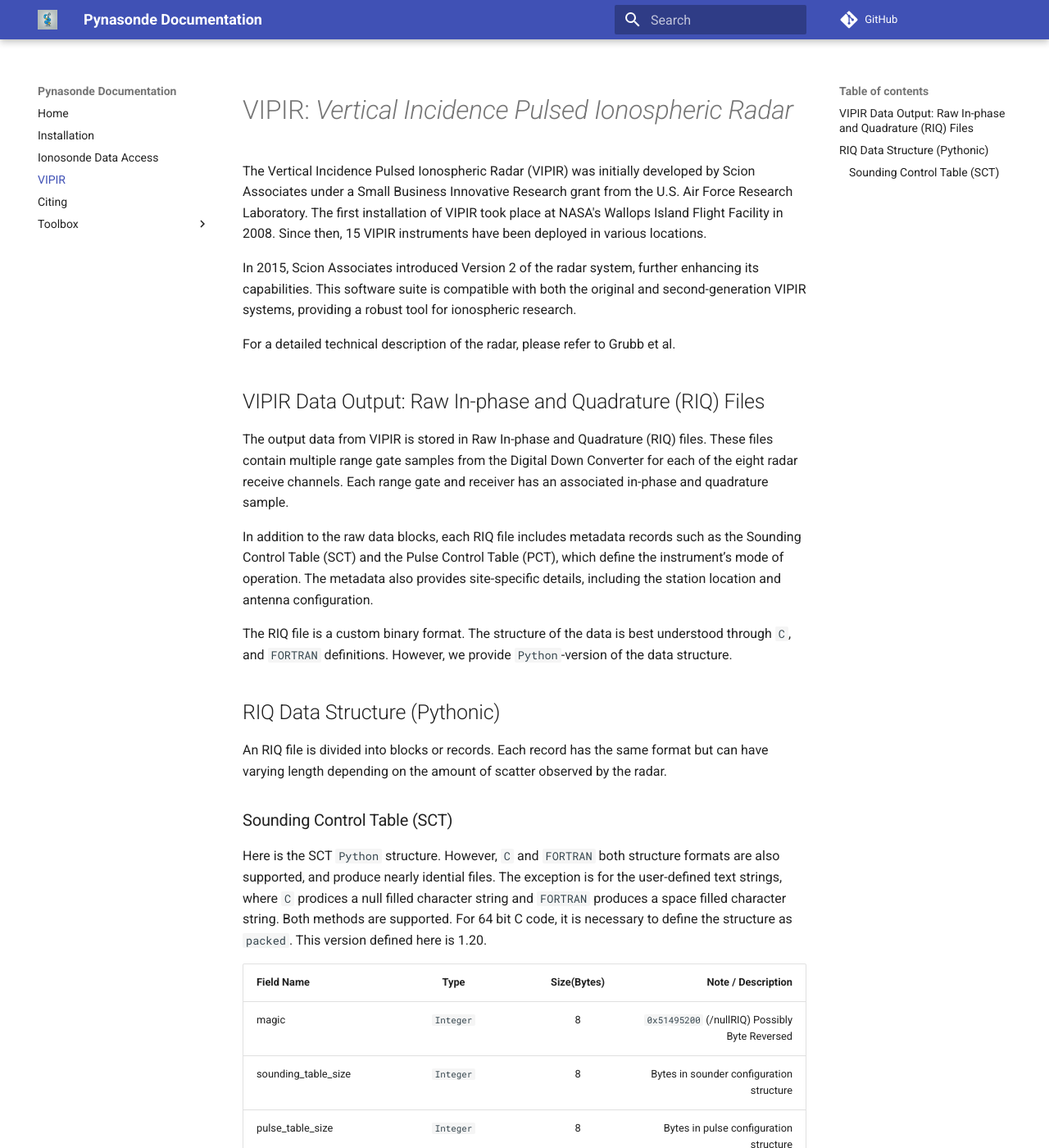
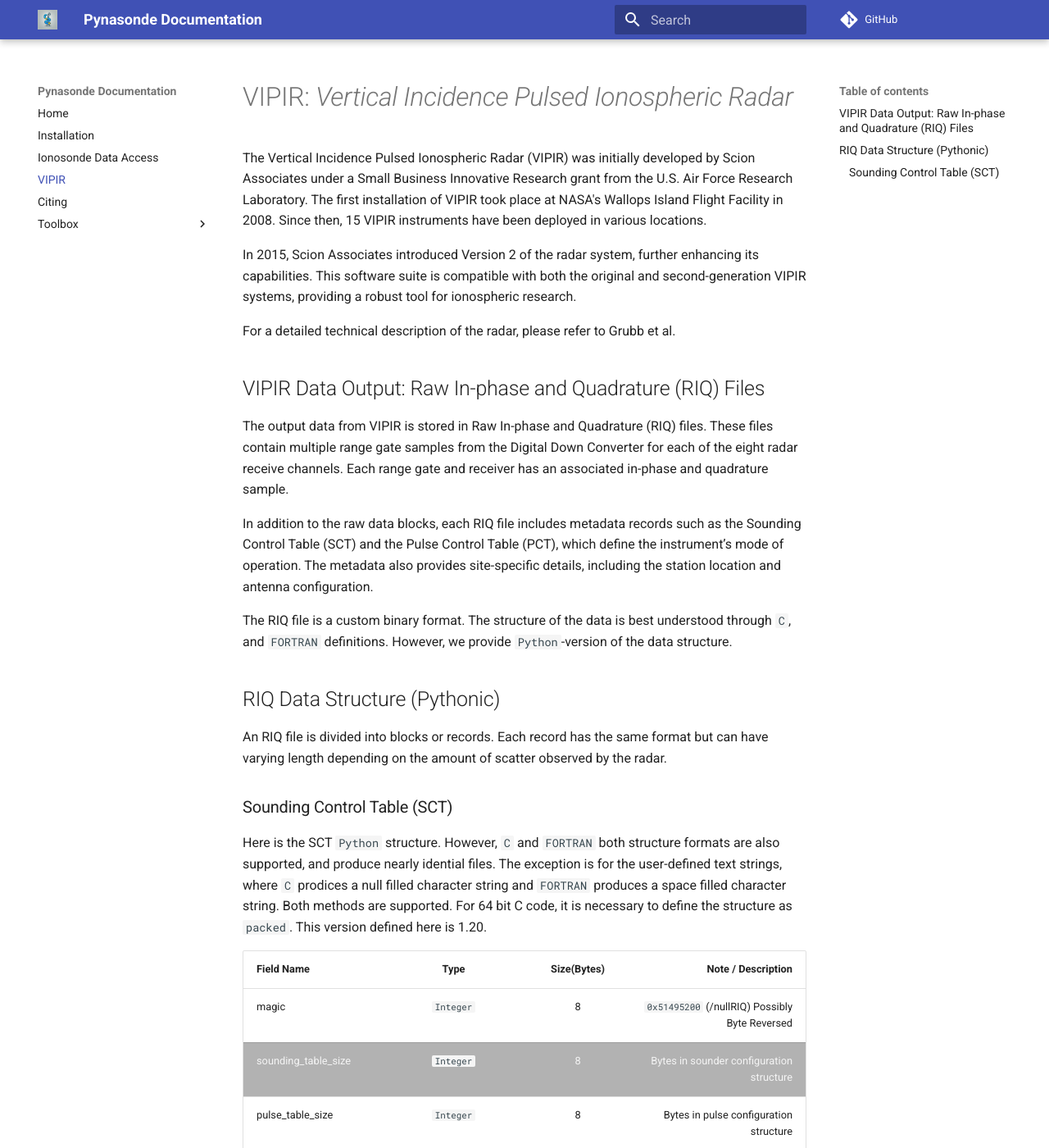
Before and after one commit to shibaji7/pynasonde, an MkDocs documentation site: the page built from docs/user/vipir.md, in a window 1280 px wide and 1400 px high. Shown: the whole window at 82% size. Built offline with MkDocs 1.6.1 and Material for MkDocs 9.7.7, drawn with Linux system fonts in a browser that asks for light colours; comment, search, counter and statistics services are not loaded.

Commit message:
Updated docs

```diff
--- a/docs/user/vipir.md
+++ b/docs/user/vipir.md
@@ -4,7 +4,13 @@ Author(s): Shibaji Chakraborty
 Disclaimer:
 
 -->
-<link href="../css/pynasonde.css" rel="stylesheet" type="text/css"></link>
+
+<style>
+tr:nth-child(even) {
+  background-color: #b2b2b2!important;
+  color: #f4f4f4!important;
+}
+</style>
 
 # VIPIR: _Vertical Incidence Pulsed Ionospheric Radar_
 The Vertical Incidence Pulsed Ionospheric Radar (VIPIR) was initially developed by Scion Associates under a Small Business Innovative Research grant from the U.S. Air Force Research Laboratory. The first installation of VIPIR took place at NASA's Wallops Island Flight Facility in 2008. Since then, 15 VIPIR instruments have been deployed in various locations.
```
